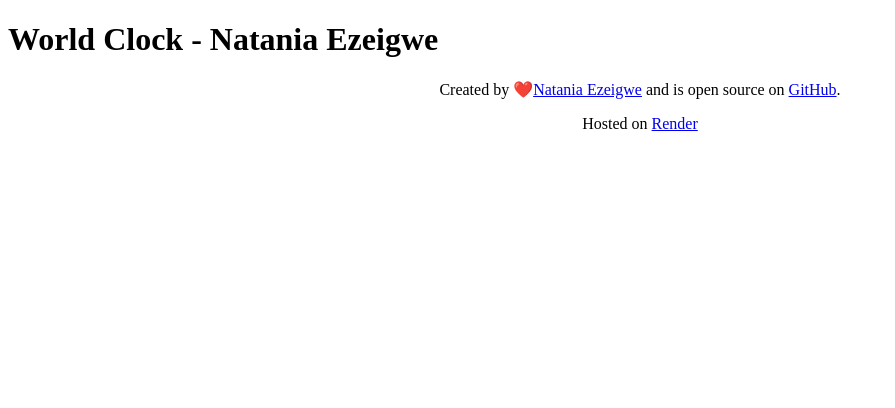
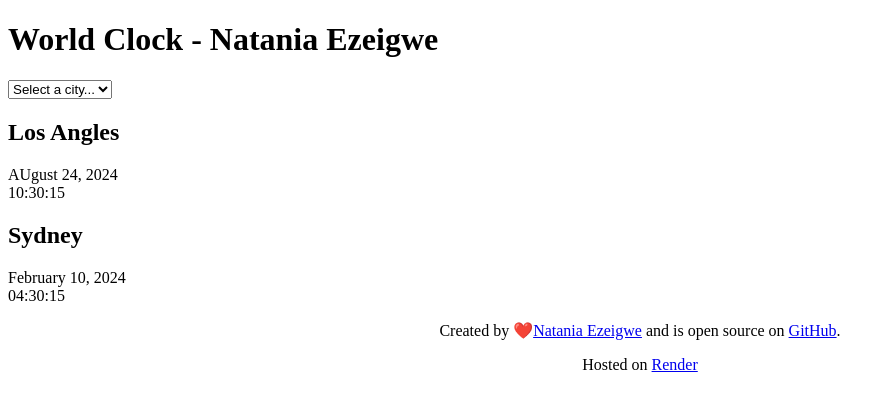
Before and after one commit to QueenNatty/world-clock-project, a plain HTML site: page index.html in a window 1280 px wide. Shown: the whole page, without its empty margins (0-895 px from the left). Drawn offline with Linux system fonts and the light colour scheme.

Commit message:
Added the basic html structure

```diff
--- a/index.html
+++ b/index.html
@@ -7,7 +7,35 @@
     <title>World Clock - Natania Ezeigwe</title>
   </head>
   <body>
-    <h1>World Clock - Natania Ezeigwe</h1>
+    <div id="clock-container">
+      <h1>World Clock - Natania Ezeigwe</h1>
+
+      <select name="" id="">
+          <option value=""> Select a city...</option>
+          <option value=""> London</option>
+          <option value=""> New York </option>
+          <option value=""> Auckland </option>
+    </select>
+
+    <div class="city">
+        <h2>Los Angles</h2>
+        <div class="date">
+            AUgust 24, 2024
+        </div>
+        <div class="time">
+            10:30:15
+        </div>
+    </div>
+    <div class="city">
+        <h2>Sydney</h2>
+        <div class="date">
+           February 10, 2024
+        </div>
+        <div class="time">
+            04:30:15
+        </div>
+    </div>
+    </div>
 
     <footer>
       <div>
```
